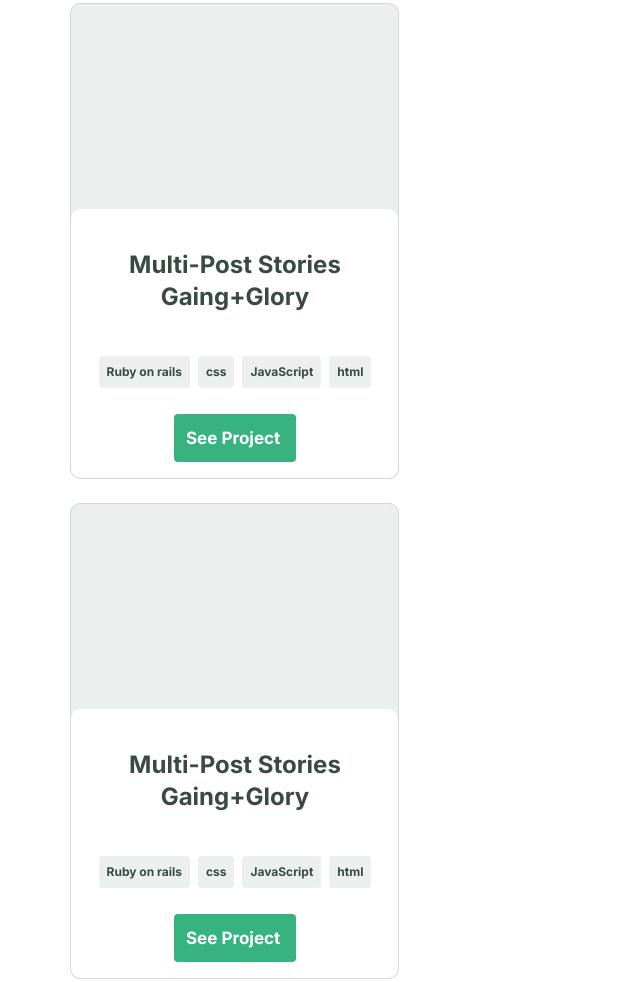
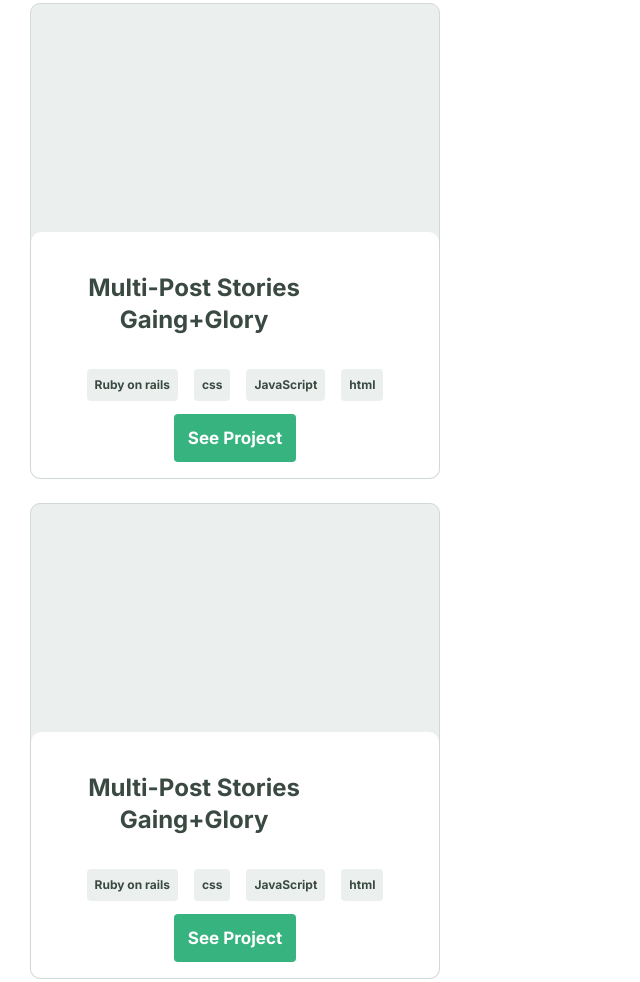
Before and after one commit to cilfonegabriel/portfolio, a website: page index.html in a window 1280 px wide. Shown: the part 1190-2172 px from the top of the page, without its empty margins (0-640 px from the left). Drawn offline with Linux system fonts and the light colour scheme.

Commit message:
Change language display from flex to float

```diff
--- a/style.css
+++ b/style.css
@@ -100,6 +100,8 @@ body {
   font-weight: 600;
   font-size: 12px;
   line-height: 16px;
+  float: left;
+  margin: 0.5rem;
 }
 
 .myRecentWork {
@@ -140,9 +142,7 @@ body {
   color: white;
   bottom: 8px;
   padding: 12px;
-  display: flex;
   flex-direction: row;
-  align-items: center;
 }
 
 .theButton:hover {
@@ -200,10 +200,6 @@ body {
   border-radius: 10px;
   background-color: white;
   padding: 16px;
-  display: flex;
-  flex-direction: column;
-  justify-content: center;
-  align-items: center;
   font-family: "inter", sans-serif;
   color: #3a4a42;
   float: left;
@@ -212,10 +208,7 @@ body {
 .informationCard ul {
   list-style: none;
   padding: 0;
-  display: flex;
-  justify-content: center;
-  align-items: center;
-  gap: 8px;
+  margin: 2rem;
 }
 
 .middle {
```
